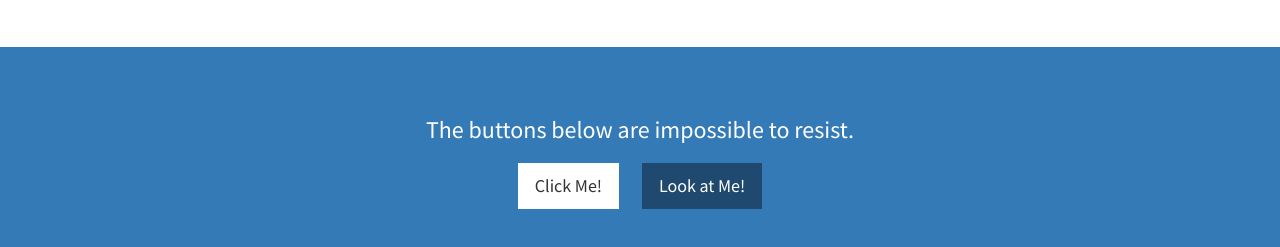
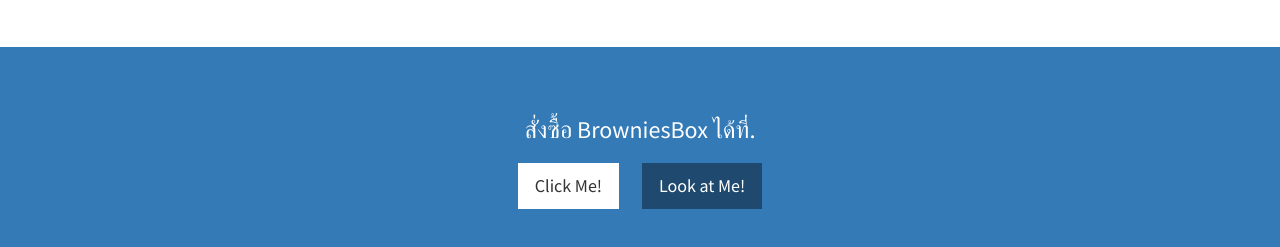
Before and after one commit to fatboy17/BrowniesBox, a plain HTML site: page index.html in a window 1280 px wide. Shown: the part 2723-2970 px from the top of the page. Drawn offline with Linux system fonts and the light colour scheme.

Commit message:
Edit text

```diff
--- a/index.html
+++ b/index.html
@@ -212,7 +212,7 @@
         <div class="container">
             <div class="row">
                 <div class="col-lg-12 text-center">
-                    <h3>The buttons below are impossible to resist.</h3>
+                    <h3>สั่งซื้อ BrowniesBox ได้ที่.</h3>
                     <a href="#" class="btn btn-lg btn-light">Click Me!</a>
                     <a href="#" class="btn btn-lg btn-dark">Look at Me!</a>
                 </div>
```
